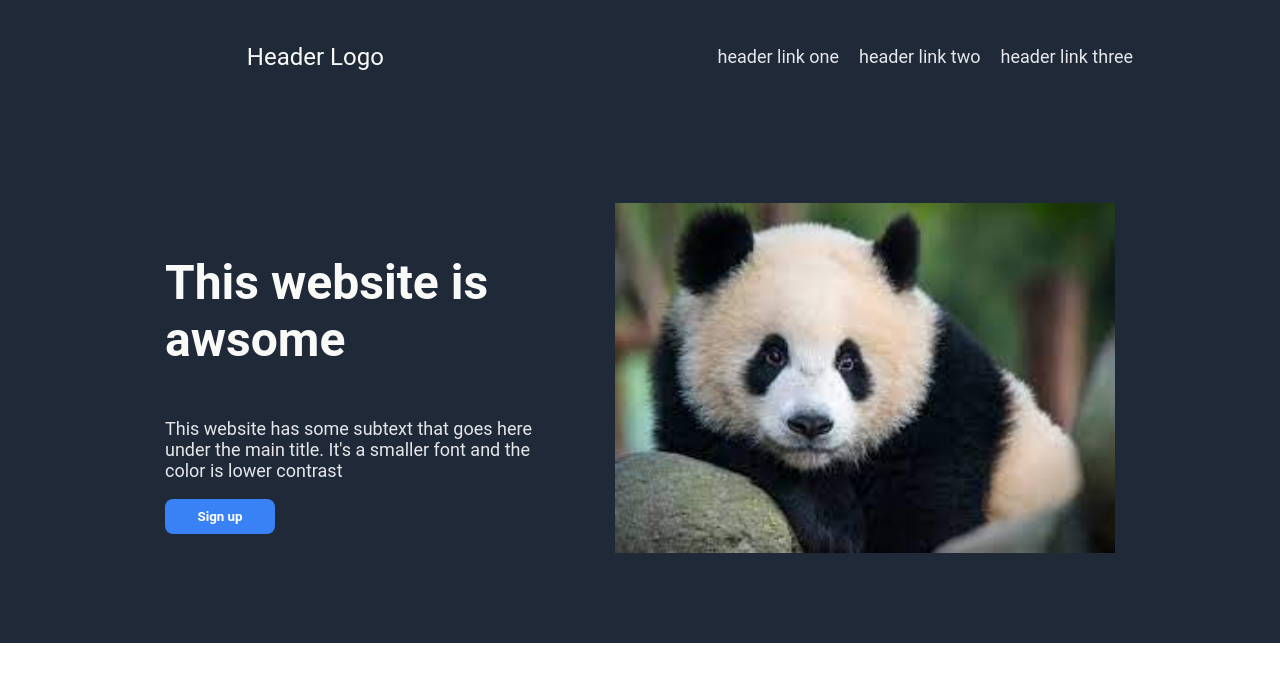
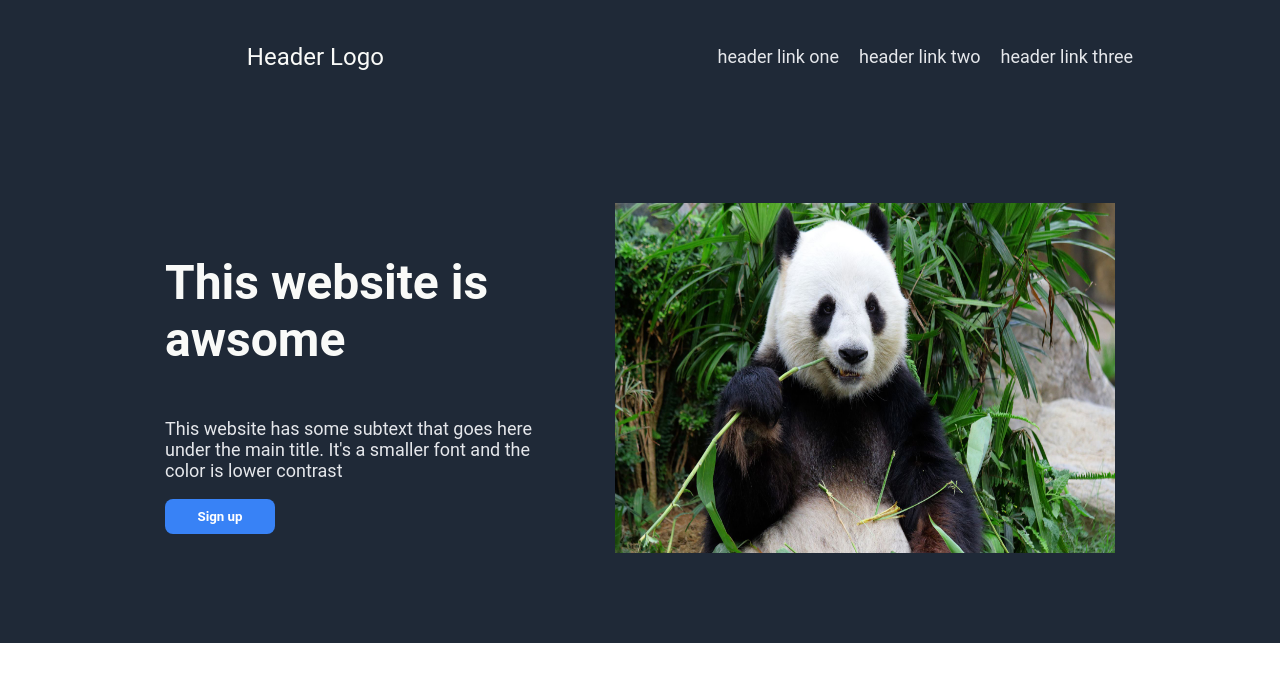
Before and after one commit to NickMagidson/landing-page, a plain HTML site: page index.html in a window 1280 px wide. Drawn offline with Linux system fonts and the light colour scheme.

Commit message:
Changed img

```diff
--- a/index.html
+++ b/index.html
@@ -24,7 +24,7 @@
                 <p class="hero-para">This website has some subtext that goes here under the main title. It's a smaller font and the color is lower contrast</p>
                 <button>Sign up</button>
             </div>
-            <img src="Imgs/index.jpeg" class="hero-img">
+            <img src="Imgs/skynews-panda-china_5441807.jpg" class="hero-img">
 
         </div>
     </div>
```
Also changed, not shown: Imgs/skynews-panda-china_5441807.jpg (added).
